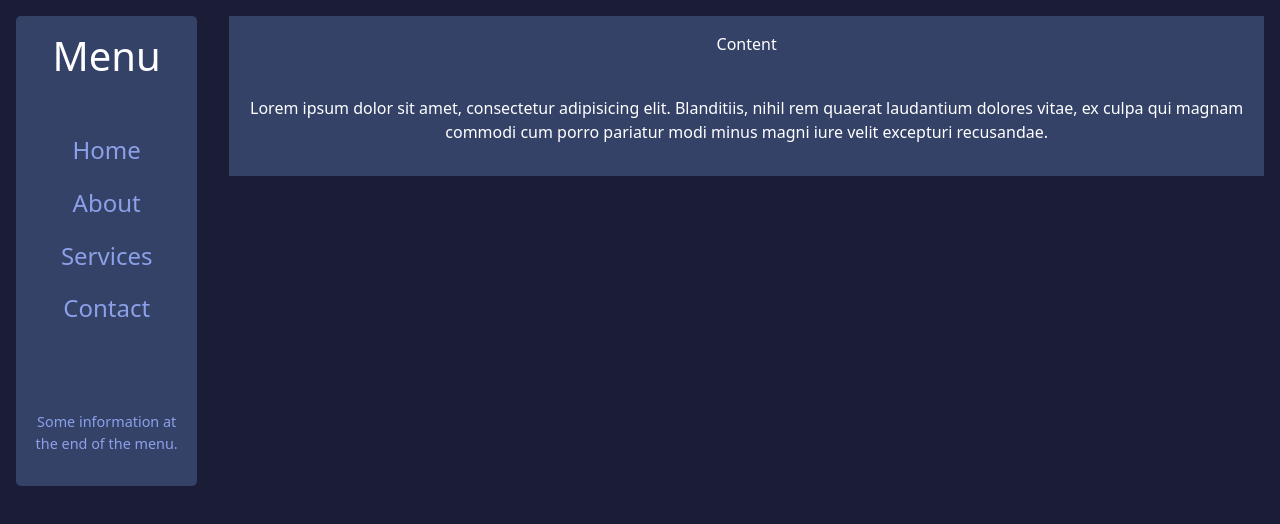
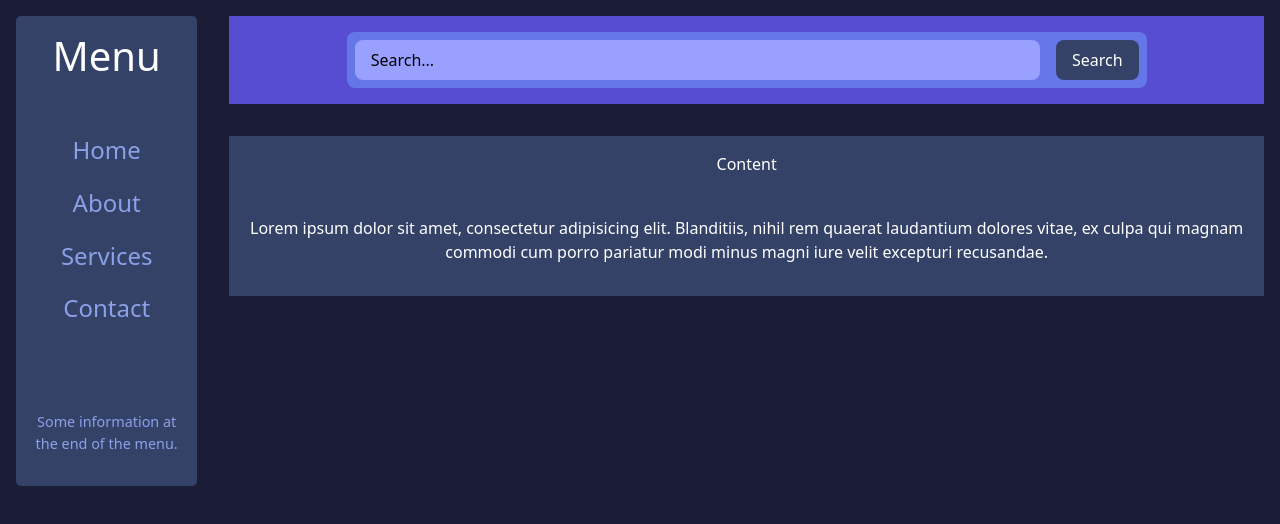
Before and after one commit to DominicLaercio/arcade-verse, a React (Vite) app: page / in a window 1280 px wide. Shown: the top 524 px of the page. Built offline with nearby package versions, Linux system fonts and the light colour scheme.

Commit message:
fix: Added the header on the home screen and moved the menu button inside it.

```diff
--- a/src/components/Home/Home.scss
+++ b/src/components/Home/Home.scss
@@ -9,31 +9,6 @@
 
     @media (min-width: 768px) {
         grid-template-columns: 1fr 5fr;
-    }
-
-    .menu-button{
-        position: fixed;
-        top: 1rem;
-        left: 1rem;
-        width: 75px;
-        height: 75px;
-        z-index: 10;
-        background-color: $primary-highlight;
-        border-radius: 20%;
-
-        display: flex;
-        justify-content: center;
-        align-items: center;
-
-        .bi{
-            font-size: 3rem;
-            margin-top: -5px;
-            object-fit: cover;
-        }
-
-        @media(min-width: 768px){
-            display: none;
-        }
     }
 
     .menu-area {
@@ -51,6 +26,45 @@
             display: block;
             grid-column: 1 / 2;
             grid-row: 1 / 3;
+        }
+    }
+
+    .header-area {
+        width: 100%;
+        padding: 1rem;
+        margin: 0;
+        display: flex;
+        gap: 1rem;
+        justify-content: center;
+        align-items: center;
+
+        @media (min-width: 768px) {
+            grid-column: 2 / 3;
+            grid-row: 1 / 2;
+        }
+
+        .menu-button{
+            z-index: 1;
+            flex-shrink: 0;
+            margin-left: 0.5rem;
+            width: 75px;
+            height: 75px;
+            background-color: $primary-highlight;
+            border-radius: 20%;
+
+            display: flex;
+            justify-content: center;
+            align-items: center;
+
+            .bi{
+                font-size: 3rem;
+                margin-top: -5px;
+                object-fit: cover;
+            }
+
+            @media(min-width: 768px){
+                display: none;
+            }
         }
     }
 
--- a/src/components/Home/Home.tsx
+++ b/src/components/Home/Home.tsx
@@ -1,5 +1,6 @@
 import './Home.scss'
 import Menu from '../Menu/Menu'
+import Header from '../Header/Header'
 import { useState } from 'react'
 
 
@@ -9,13 +10,17 @@ const Home = () => {
 
     return (
         <div className="home">
-            <div className="menu-button" onClick={toggleMenu}>
-                <i className="bi bi-list"></i>
-            </div>
-
             <div className={`menu-area ${menuOpen ? 'open' : ''}`}>
                 <Menu />
             </div>
+
+            <div className="header-area">
+                <div className="menu-button" onClick={toggleMenu}>
+                    <i className="bi bi-list"></i>
+                </div>
+                <Header />
+            </div>
+
 
             <div className="content-area">
                 <div className="content">
```
